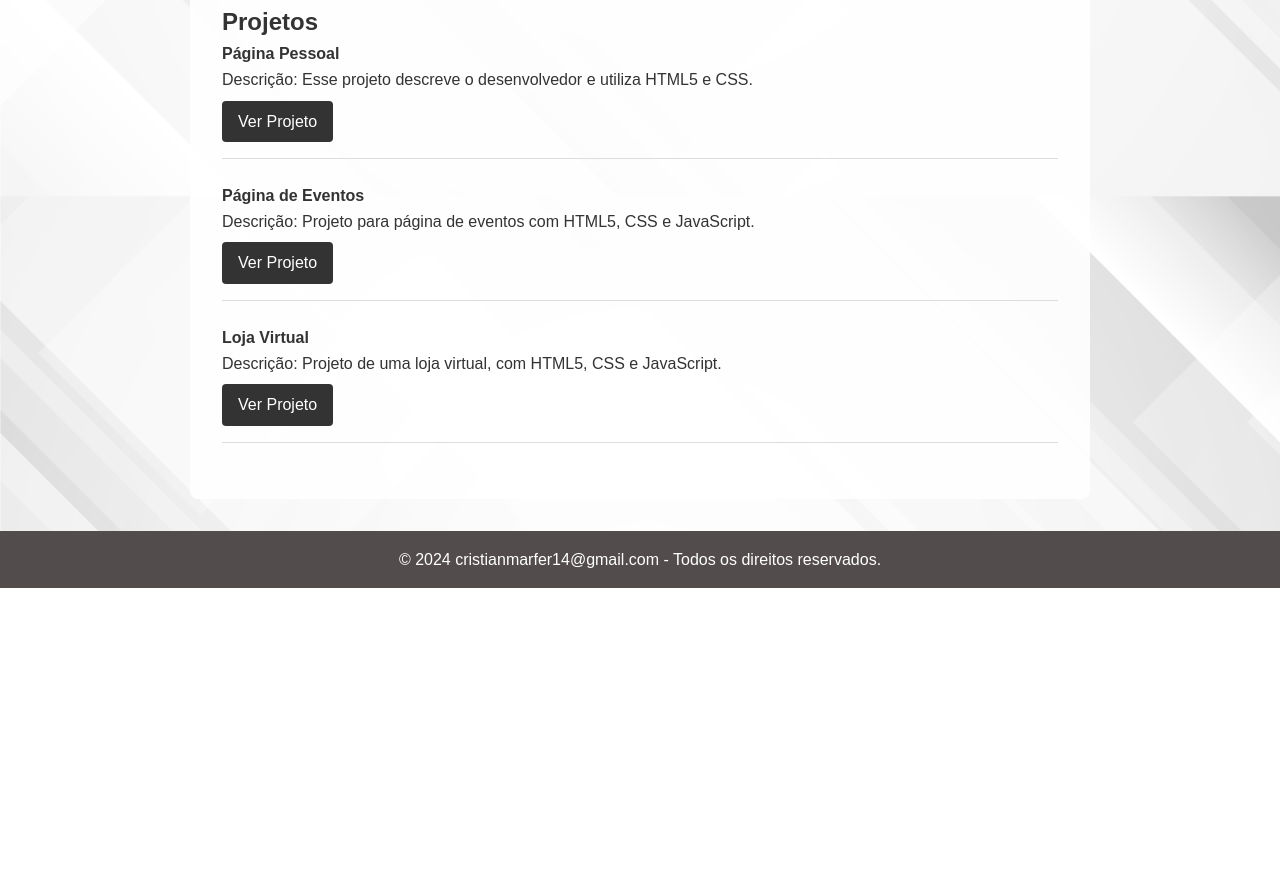
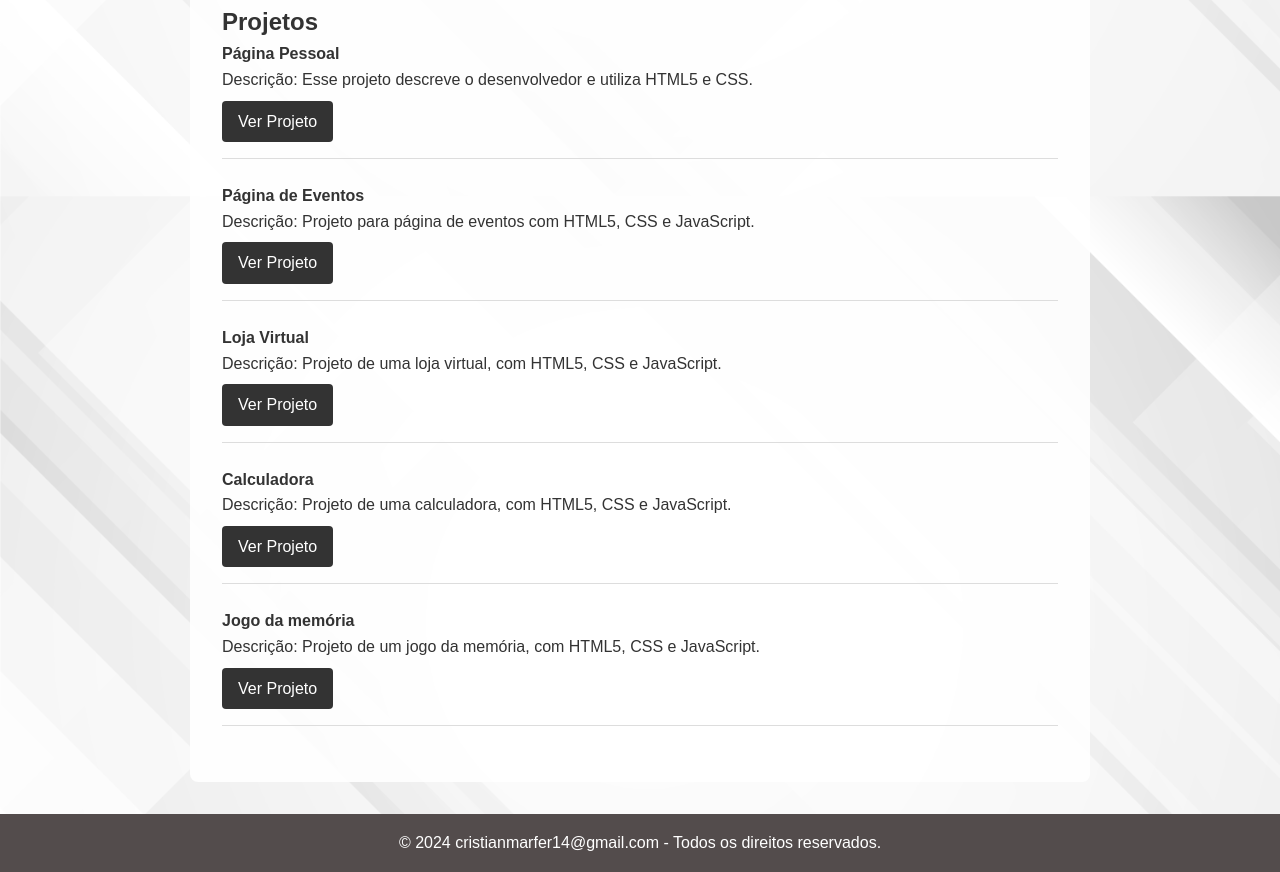
Before and after one commit to CristianMar2/Projeto1-Web, a plain HTML site: page index.html in a window 1280 px wide. Shown: the part 657-1529 px from the top of the page. Before the commit the page ends 1245 px from the top, so only its background shows below. Drawn offline with Linux system fonts and the light colour scheme.

Commit message:
Códigos

```diff
--- a/index.html
+++ b/index.html
@@ -77,6 +77,22 @@
             </p>
             <a href="loja-virtual.html" class="project-link">Ver Projeto</a>
           </li>
+          <li>
+            <strong>Calculadora</strong>
+            <p>
+              Descrição: Projeto de uma calculadora, com HTML5, CSS e
+              JavaScript.
+            </p>
+            <a href="calculadora.html" class="project-link">Ver Projeto</a>
+          </li>
+          <li>
+            <strong>Jogo da memória</strong>
+            <p>
+              Descrição: Projeto de um jogo da memória, com HTML5, CSS e
+              JavaScript.
+            </p>
+            <a href="jogo-da-memoria.html" class="project-link">Ver Projeto</a>
+          </li>
         </ul>
       </section>
     </main>
```
